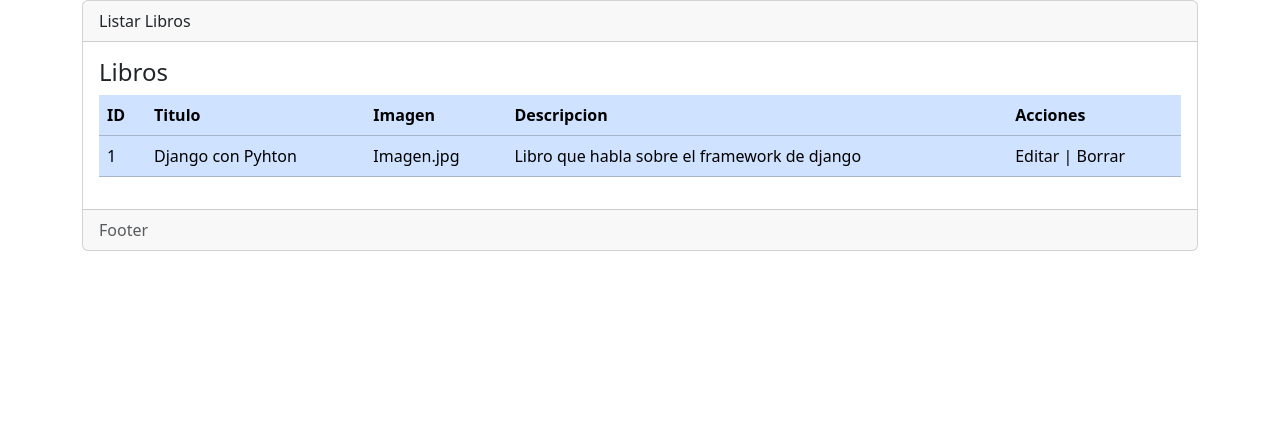
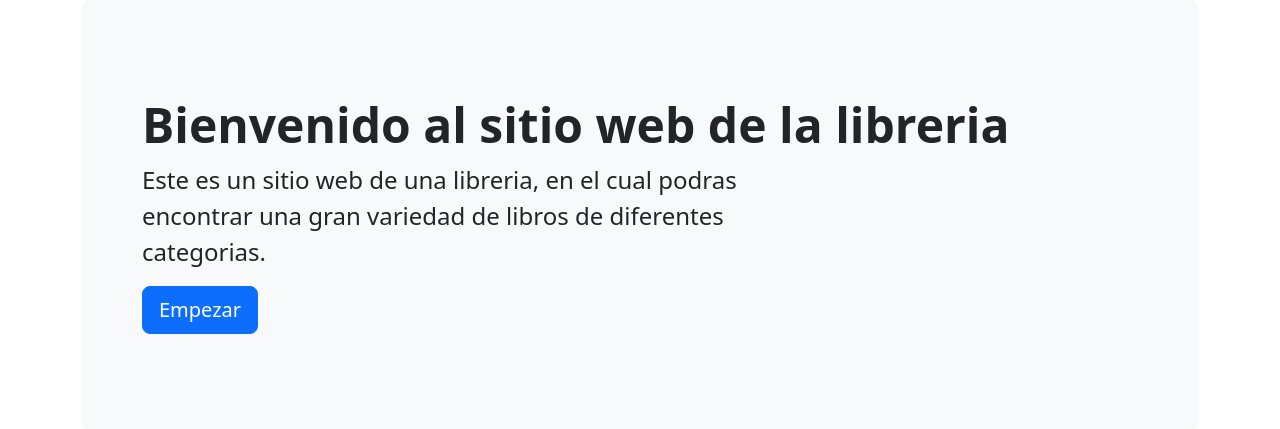
Before and after one commit to eymatos/cooperativa, a Django app: page / in a window 1280 px wide. Shown: the part 56-485 px from the top of the page. Run offline with Django 5.2, Linux system fonts and the light colour scheme.

Commit message:
agregado pagina de libros y modificacion del menude inicio

```diff
--- a/backend_new/cooperativa/crud/templates/paginas/editar.html
+++ b/backend_new/cooperativa/crud/templates/paginas/editar.html
@@ -1,6 +1,6 @@
 {% extends "base.html" %}
 
-{% block titulo %} Editarar nuevo libro {% endblock %}
+{% block titulo %} Editara nuevo libro {% endblock %}
 
 {% block contenido %}
     Formulario para editar un nuevo libro
--- a/backend_new/cooperativa/crud/templates/paginas/inicio.html
+++ b/backend_new/cooperativa/crud/templates/paginas/inicio.html
@@ -1,42 +1,21 @@
 {% extends "base.html" %}
 
-{% block titulo %} Lista de Libros {% endblock %}
+{% block titulo %} Inicio {% endblock %}
 
 {% block contenido %}
-    <div class="card">
-        <div class="card-header">Listar Libros</div>
-        <div class="card-body">
-            <h4 class="card-title">Libros</h4>
 
-            <div
-                class="table-responsive"
-            >
-                <table
-                    class="table table-primary"
-                >
-                    <thead>
-                        <tr>
-                            <th scope="col">ID</th>
-                            <th scope="col">Titulo</th>
-                            <th scope="col">Imagen</th>
-                            <th scope="col">Descripcion</th>
-                            <th scope="col">Acciones</th>
-                        </tr>
-                    </thead>
-                    <tbody>
-                        <tr class="">
-                            <td >1</td>
-                            <td>Django con Pyhton</td>
-                            <td>Imagen.jpg</td>
-                            <td>Libro que habla sobre el framework de django</td>
-                            <td>Editar | Borrar </td>
-                        </tr>
-                    </tbody>
-                </table>
-            </div>
+   <div class="p-5 mb-4 bg-light rounded-3">
+    <div class="container-fluid py-5">
+        <h1 class="display-5 fw-bold">Bienvenido al sitio web de la libreria</h1>
+        <p class="col-md-8 fs-4">
+            Este es un sitio web de una libreria, en el cual podras encontrar una gran variedad de libros de diferentes categorias.
+        </p>
+        <button class="btn btn-primary btn-lg" type="button">
+            Empezar
+        </button>
+    </div>
+   </div>
 
-        </div>
-        <div class="card-footer text-muted">Footer</div>
-    </div>
+
 
 {% endblock %}
--- a/backend_new/cooperativa/crud/urls.py
+++ b/backend_new/cooperativa/crud/urls.py
@@ -3,6 +3,7 @@ from .import views
 
 urlpatterns = [
     path('', views.inicio, name='inicio'),
+    path('libros', views.libros, name='libros'),
     path('nosotros', views.nosotros, name='nosotros'),
     path('crear', views.crear, name='crear'),
     path('editar', views.editar, name='editar'),
--- a/backend_new/cooperativa/crud/views.py
+++ b/backend_new/cooperativa/crud/views.py
@@ -3,6 +3,8 @@ from django.http import HttpResponse
 # Create your views here.
 def inicio(request):
     return render(request, 'paginas/inicio.html')
+def libros(request):
+    return render(request, 'paginas/libros.html')
 def nosotros(request):
     return render(request, 'paginas/nosotros.html')
 def crear(request):
```
Also changed, not shown: backend_new/cooperativa/crud/templates/paginas/libros.html (added, +42 -0 lines).
